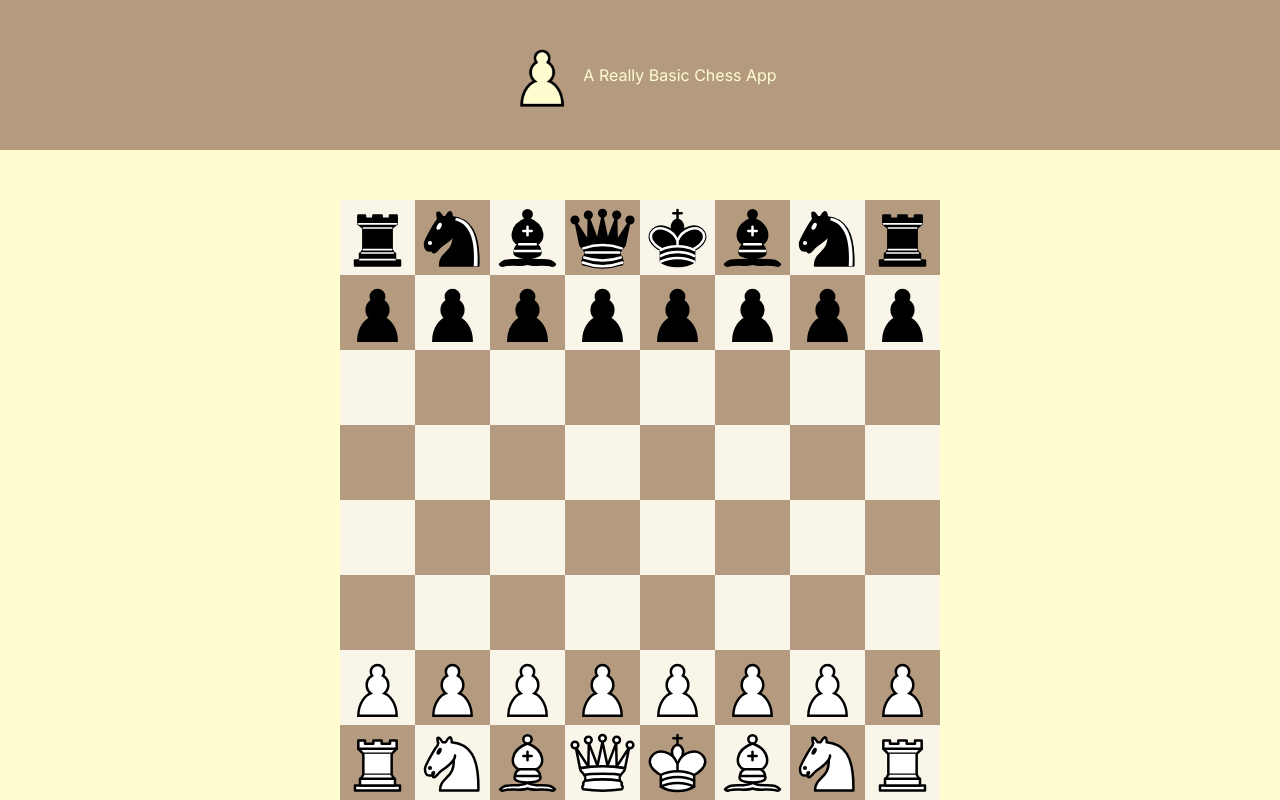
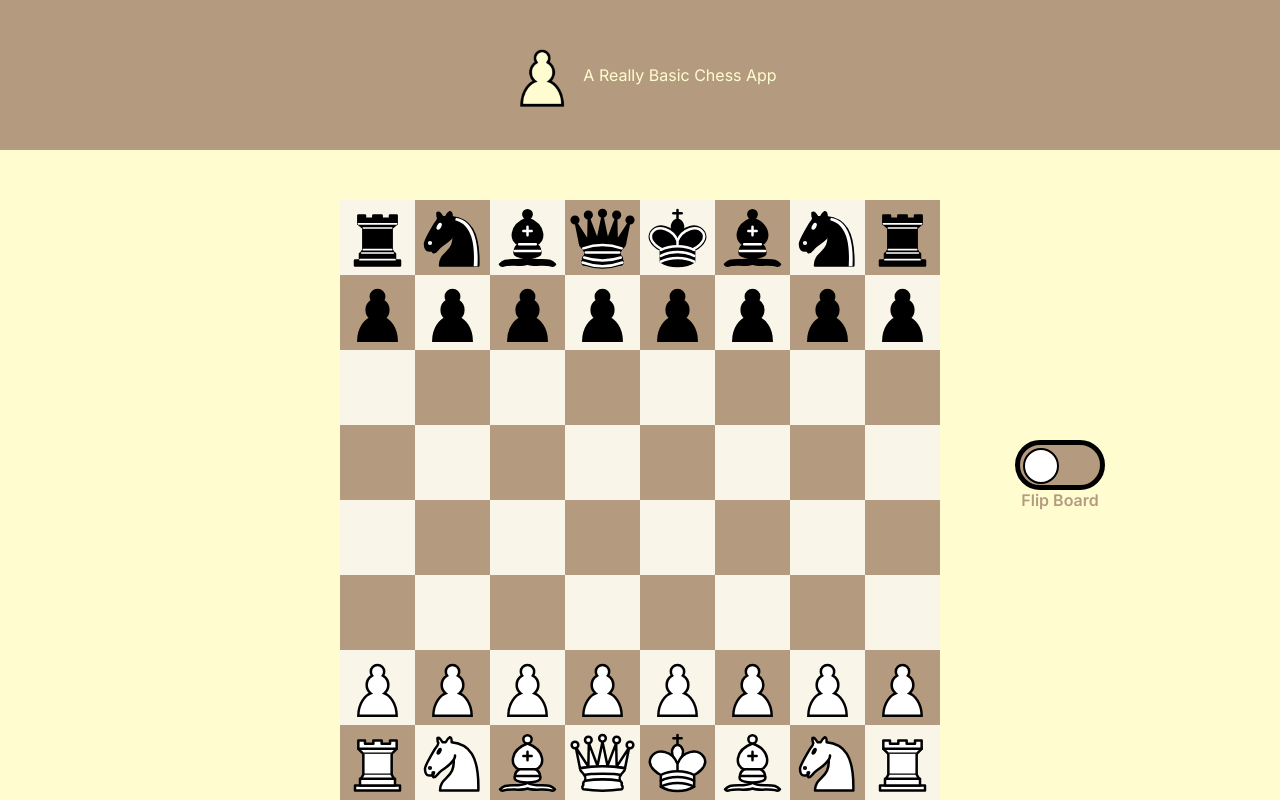
Before and after one commit to pierre-joseph/the-final-check, a React (Vite) app: page / in a window 1280 px wide. Built offline with nearby package versions, Linux system fonts and the light colour scheme.

Commit message:
can flip board

```diff
--- a/src/Board.jsx
+++ b/src/Board.jsx
@@ -3,6 +3,7 @@ import { useState } from "react";
 import Square from "./Square";
 import GameOver from "./GameOver";
 import PromoteModal from "./PromoteModal";
+import FlipBoard from './FlipBoard';
 import {
   getNewBoard,
   getOppColor,
@@ -74,6 +75,7 @@ export default function Board(props) {
   );
   const [result, setResult] = useState(null);
   const [pendingMove, setPendingMove] = useState(null);
+  const [flipBoard, setFlipBoard] = useState(false);
 
   function toggleSquareSelected(curRow, curCol) {
     const newSquare = {
@@ -110,7 +112,7 @@ export default function Board(props) {
             canEnPassant,
             canCastle
           );
-          setResult(() => checkIfOver(newBoard, moves));
+          setResult(() => checkIfOver(newBoard, moves, curTurn));
           return moves;
         });
 
@@ -138,7 +140,7 @@ export default function Board(props) {
           canEnPassant,
           canCastle
         );
-        setResult(() => checkIfOver(newBoard, moves));
+        setResult(() => checkIfOver(newBoard, moves, curTurn));
         return moves;
       });
 
@@ -176,9 +178,9 @@ export default function Board(props) {
   });
 
   return (
+    <main>
       <section className="boardElement">
-      {squareElements}
-      {result && <GameOver winner={result} restart={props.restart} />}
+        {flipBoard ? squareElements.toReversed().map(rank => rank.toReversed()) :  squareElements}
         {pendingMove && (
           <PromoteModal
             color={curTurn}
@@ -190,5 +192,8 @@ export default function Board(props) {
           />
         )}
       </section>
+      {result && <GameOver winner={result} restart={props.restart} />}
+      <FlipBoard flip={() => setFlipBoard(!flipBoard)} isOn={flipBoard}/>
+    </main>
   );
 }
--- /dev/null
+++ b/src/FlipBoard.jsx
@@ -0,0 +1,12 @@
+import "./index.css";
+
+export default function FlipBoard(props){
+    return (
+        <section className="flipElement">
+            <div className={`flipButton ${props.isOn ? 'on' : ''}`} onClick={props.flip}>
+                <div className="flipCircle" />
+            </div>
+            <span className="flipText">Flip Board</span>
+        </section>
+    )
+}
--- a/src/allMovesFromSquare.js
+++ b/src/allMovesFromSquare.js
@@ -1,4 +1,4 @@
-import { isMoveLegal } from "./updateBoard";
+import { isMoveLegal, isKingAttacked } from "./updateBoard";
 
 export function getAllMovesFromSquare(
     board,
--- a/src/index.css
+++ b/src/index.css
@@ -24,6 +24,9 @@ header > img {
 }
 
 .boardElement {
+  position: absolute;
+  left: 50%;
+  transform: translateX(-50%);
   display: grid;
   grid-template-columns: repeat(8, auto);
   background-color: #f9f5e9;
@@ -31,7 +34,6 @@ header > img {
   margin-top: 50px;
   width: 600px;
   height: 600px;
-  position: relative;
 }
 
 .squareElement {
@@ -91,3 +93,56 @@ header > img {
   color: #b49b7f;
   border-color: 1px solid white;
 }
+
+main {
+  display: flex;
+  flex-direction: row;
+}
+
+.flipElement {
+  position: absolute;
+  left: 75%;
+  top: 55%;
+  display: flex;
+  flex-direction: column;
+  width: 200px;
+  height: 75px;
+  align-items: center;
+}
+
+.flipButton {
+  width: 80px;
+  height: 40px;
+  background-color: #b49b7f;
+  border: thick solid black;
+  border-radius: 40px;
+  position: relative;
+  cursor: pointer;
+  transition: background-color 0.3s ease;
+}
+
+.flipButton.on {
+  background-color: #FFFDD0;
+}
+
+.flipCircle {
+  width: 32px;
+  height: 32px;
+  background-color: white;
+  border: 2px solid black;
+  border-radius: 50%;
+  position: absolute;
+  top: 3px;
+  left: 3px;
+  transition: left 0.3s ease;
+}
+
+.flipButton.on .flipCircle {
+  left: 40px;
+}
+
+.flipText {
+  font-family: Inter;
+  color: #b49b7f;
+  font-weight: 600;
+}
--- a/src/updateBoard.js
+++ b/src/updateBoard.js
@@ -75,7 +75,7 @@ export function getNewBoard(prevBoard, startSquare, endSquare, promoteTo) {
     return newPossible;
   }
 
-  export function checkIfOver(newBoard, moves){
+  export function checkIfOver(newBoard, moves, color){
       let existsMove = false;
       let whitePieces = 0;
       let blackPieces = 0;
@@ -116,10 +116,10 @@ export function getNewBoard(prevBoard, startSquare, endSquare, promoteTo) {
           return null;
         }
       } else {
-        if (!isKingAttacked(newBoard, getOppColor(curTurn))) {
+        if (!isKingAttacked(newBoard, getOppColor(color))) {
           return "Draw";
         } else {
-          return curTurn;
+          return color;
         }
       }
     }
```
Lines whose indentation alone changed are shown as unchanged.
